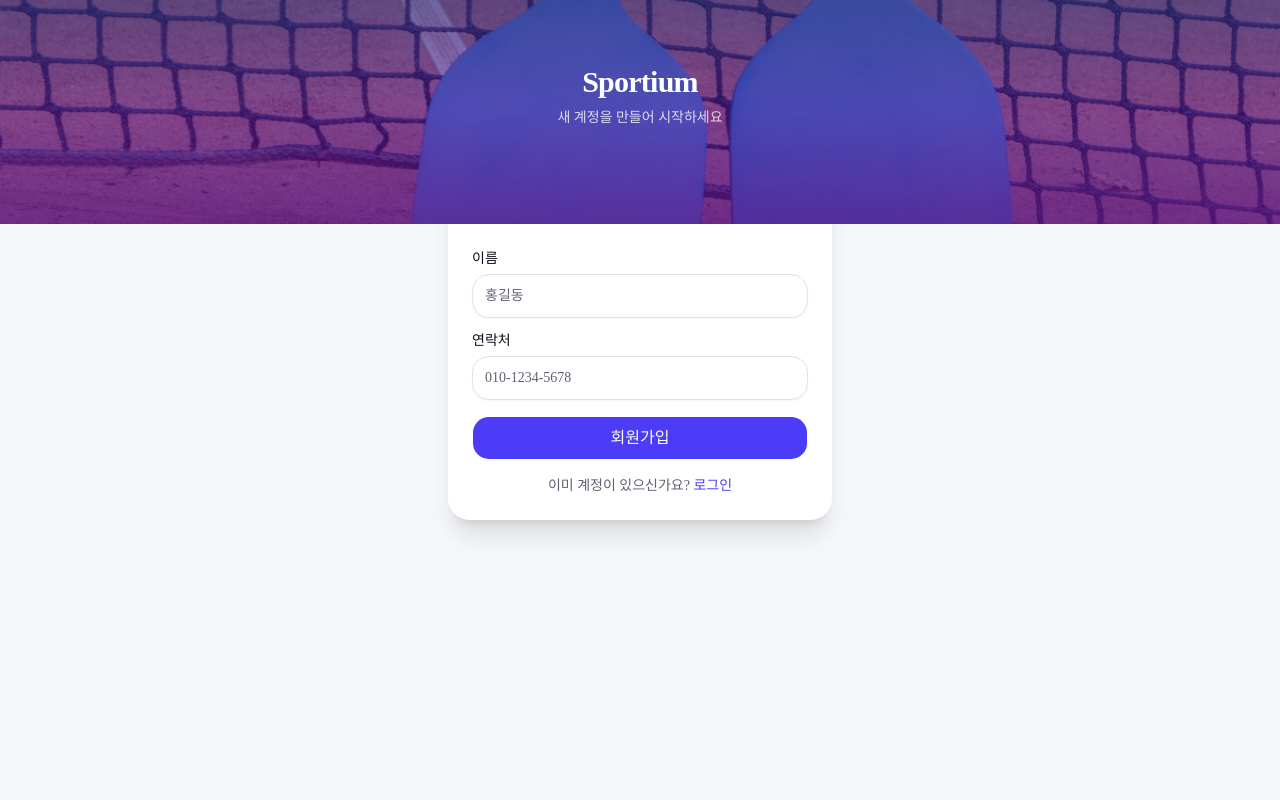
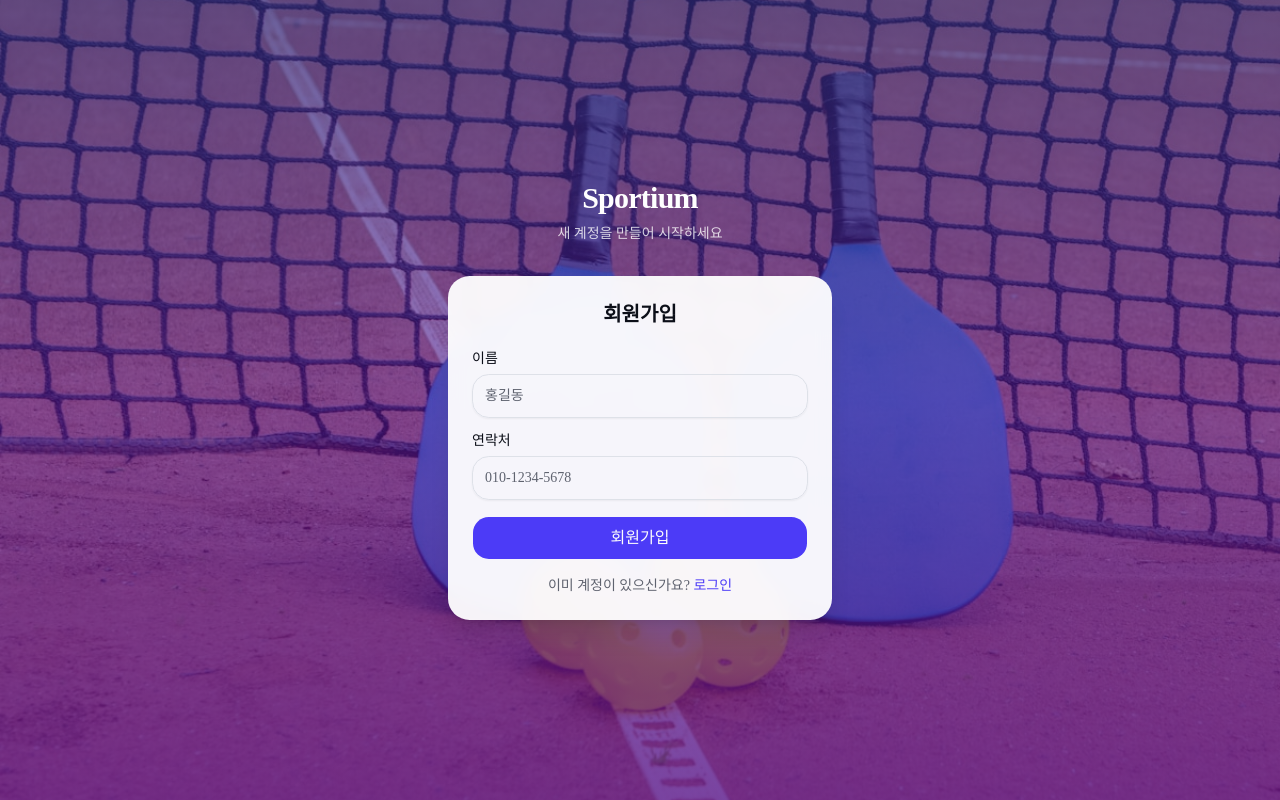
Before and after one commit to david99k/club-master, a Next.js app: page /signup in a window 1280 px wide. Built offline with nearby package versions, Linux system fonts and the light colour scheme.

Commit message:
fix: 로그인/회원가입 배경 이미지를 전체 화면으로 확장

```diff
--- a/src/app/(auth)/login/page.tsx
+++ b/src/app/(auth)/login/page.tsx
@@ -38,18 +38,17 @@ export default function LoginPage() {
   };
 
   return (
-    <div className="min-h-screen flex flex-col">
-      <div className="relative pt-16 pb-24 px-4 text-center text-white overflow-hidden">
-        <div className="absolute inset-0 bg-cover bg-center" style={{ backgroundImage: 'url(/login-bg.jpg)' }} />
-        <div className="absolute inset-0 bg-gradient-to-b from-indigo-900/70 via-violet-900/60 to-purple-900/80" />
-        <div className="relative z-10">
-          <h1 className="text-3xl font-extrabold tracking-tight">Sportium</h1>
-          <p className="text-white/80 text-sm mt-2">Smart Club Management</p>
-        </div>
+    <div className="relative min-h-screen flex flex-col items-center justify-center px-4">
+      <div className="fixed inset-0 bg-cover bg-center" style={{ backgroundImage: 'url(/login-bg.jpg)' }} />
+      <div className="fixed inset-0 bg-gradient-to-b from-indigo-900/70 via-violet-900/60 to-purple-900/80" />
+
+      <div className="relative z-10 text-center text-white mb-8">
+        <h1 className="text-3xl font-extrabold tracking-tight">Sportium</h1>
+        <p className="text-white/80 text-sm mt-2">Smart Club Management</p>
       </div>
 
-      <div className="flex-1 -mt-12 px-4">
-        <div className="w-full max-w-sm mx-auto bg-white rounded-2xl shadow-xl p-6">
+      <div className="relative z-10 w-full max-w-sm">
+        <div className="bg-white/95 backdrop-blur rounded-2xl shadow-xl p-6">
           <h2 className="text-xl font-bold text-center mb-6">로그인</h2>
           <form onSubmit={handleSubmit} className="space-y-4">
             <div className="space-y-2">
--- a/src/app/(auth)/signup/page.tsx
+++ b/src/app/(auth)/signup/page.tsx
@@ -38,18 +38,17 @@ export default function SignupPage() {
   };
 
   return (
-    <div className="min-h-screen flex flex-col">
-      <div className="relative pt-16 pb-24 px-4 text-center text-white overflow-hidden">
-        <div className="absolute inset-0 bg-cover bg-center" style={{ backgroundImage: 'url(/login-bg.jpg)' }} />
-        <div className="absolute inset-0 bg-gradient-to-b from-indigo-900/70 via-violet-900/60 to-purple-900/80" />
-        <div className="relative z-10">
-          <h1 className="text-3xl font-extrabold tracking-tight">Sportium</h1>
-          <p className="text-white/80 text-sm mt-2">새 계정을 만들어 시작하세요</p>
-        </div>
+    <div className="relative min-h-screen flex flex-col items-center justify-center px-4">
+      <div className="fixed inset-0 bg-cover bg-center" style={{ backgroundImage: 'url(/login-bg.jpg)' }} />
+      <div className="fixed inset-0 bg-gradient-to-b from-indigo-900/70 via-violet-900/60 to-purple-900/80" />
+
+      <div className="relative z-10 text-center text-white mb-8">
+        <h1 className="text-3xl font-extrabold tracking-tight">Sportium</h1>
+        <p className="text-white/80 text-sm mt-2">새 계정을 만들어 시작하세요</p>
       </div>
 
-      <div className="flex-1 -mt-12 px-4">
-        <div className="w-full max-w-sm mx-auto bg-white rounded-2xl shadow-xl p-6">
+      <div className="relative z-10 w-full max-w-sm">
+        <div className="bg-white/95 backdrop-blur rounded-2xl shadow-xl p-6">
           <h2 className="text-xl font-bold text-center mb-6">회원가입</h2>
           <form onSubmit={handleSubmit} className="space-y-4">
             <div className="space-y-2">
```
